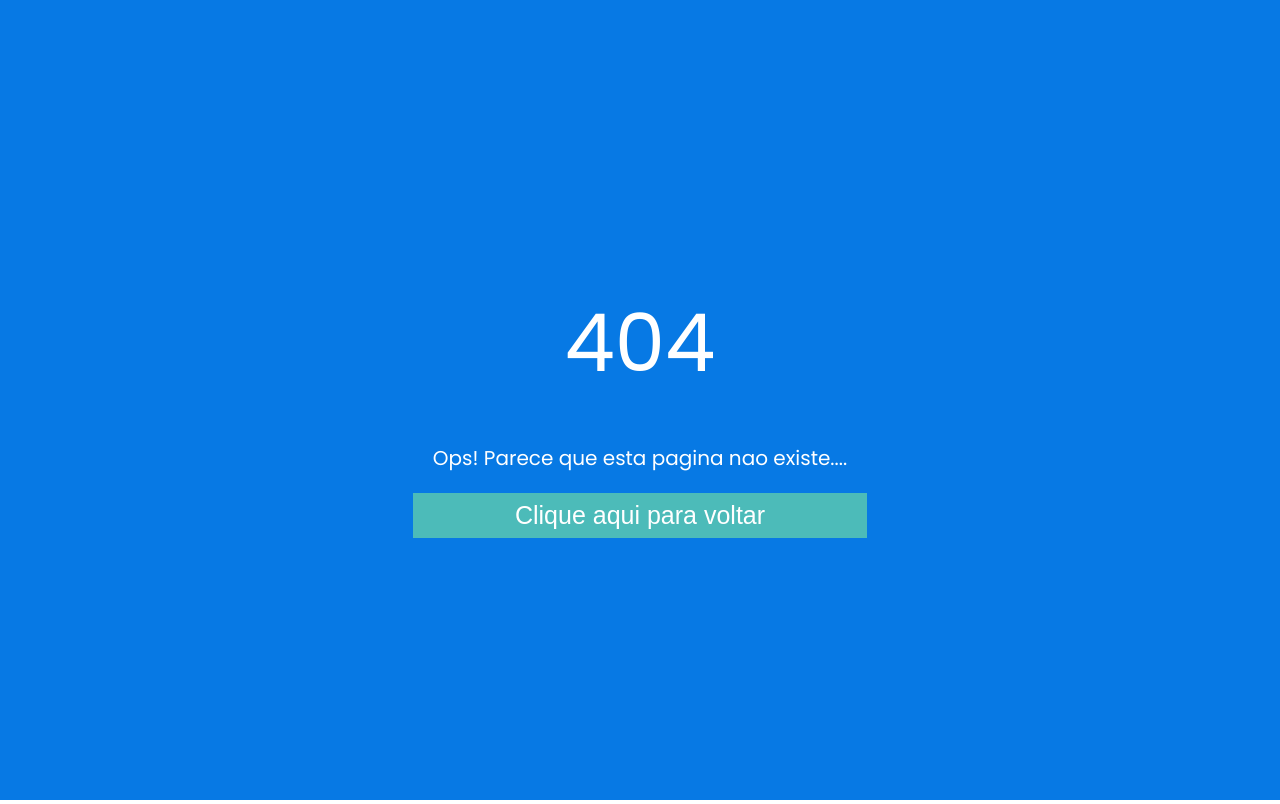
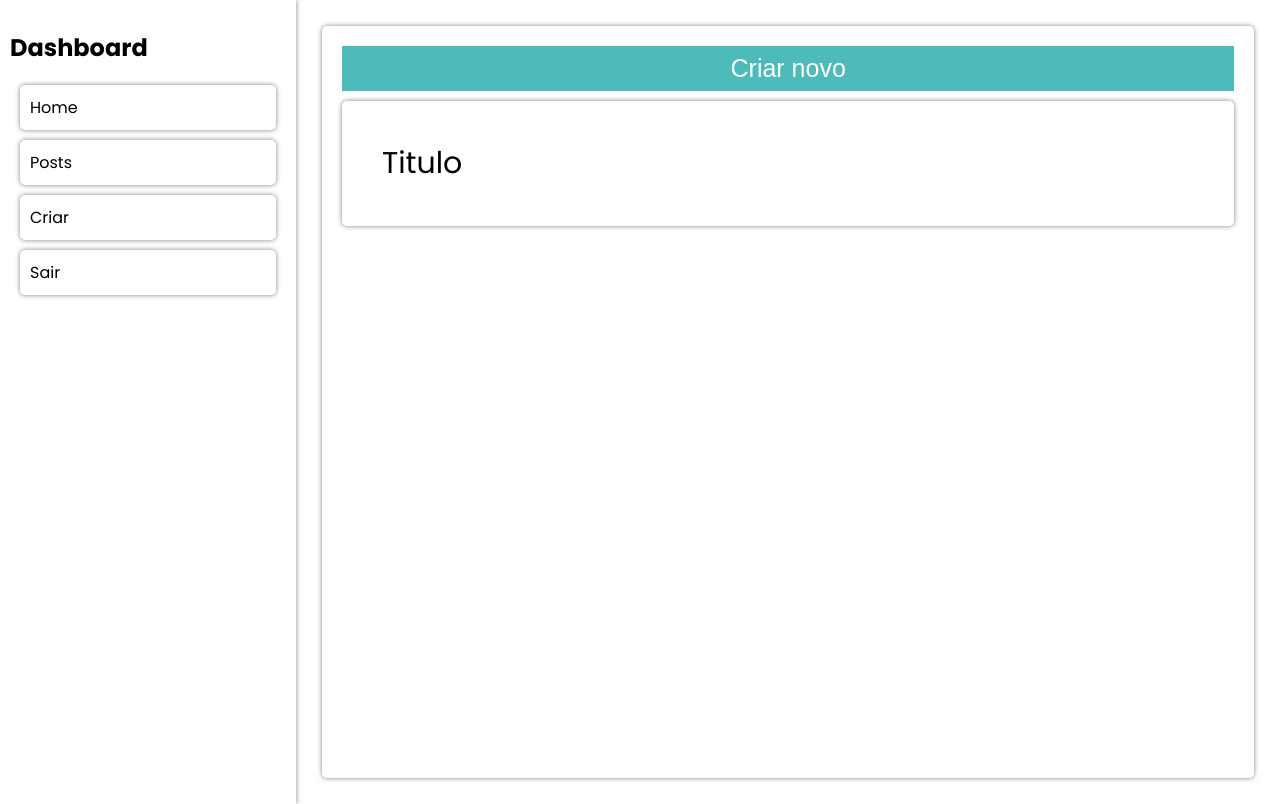
Before and after one commit to shumtz/cms, a React (Create React App) app in the folder client/: page /dashboard/posts in a window 1280 px wide. Before the commit this address had no page. Built offline with nearby package versions, Linux system fonts and the light colour scheme.

Commit message:
feat: page posts

```diff
--- a/client/src/App.tsx
+++ b/client/src/App.tsx
@@ -6,6 +6,7 @@ import Create from 'pages/Dashboard/Create';
 import Home from 'pages/Home';
 import Login from 'pages/Login';
 import RecoveryPassword from 'pages/RecoveryPassword';
+import Posts from 'pages/Dashboard/Posts';
 import './global.css';
 
 const App: React.FC = () => (
@@ -15,6 +16,7 @@ const App: React.FC = () => (
       <Route path="/login" component={Login} exact />
       <Route path="/recovery-password" component={RecoveryPassword} exact />
       <Route path="/dashboard" component={Dashboard} exact />
+      <Route path="/dashboard/posts" component={Posts} exact />
       <Route path="/dashboard/create" component={Create} exact />
       <Route path="*" component={erro404} exact />
     </Switch>
--- a/client/src/components/Sidebar/index.tsx
+++ b/client/src/components/Sidebar/index.tsx
@@ -7,6 +7,12 @@ const Menu = [
     data: {
       name: 'Home',
       link: '/dashboard',
+    },
+  },
+  {
+    data: {
+      name: 'Posts',
+      link: '/dashboard/posts',
     },
   },
   {
--- a/client/src/components/styles.js
+++ b/client/src/components/styles.js
@@ -7,6 +7,7 @@ export const Card = styled.div`
   box-shadow: 0px 0px 05px rgba(0, 0, 0, 0.5);
   padding: 20px;
   margin: ${(props) => props.margin};
+  box-sizing: border-box;
 `;
 
 export const Container = styled.div`
@@ -53,4 +54,8 @@ export const TextArea = styled.textarea`
   font-size: 20px;
 `;
 
+export const Switch = styled.input`
+  // Change code for Toggle Switch
+`;
+
 export const Form = styled.form``;
--- a/client/src/global.css
+++ b/client/src/global.css
@@ -9,3 +9,8 @@ body, html {
   font-weight: 400;
   box-sizing: border-box;
 }
+
+a {
+  text-decoration: none;
+  color: inherit;
+}
--- a/client/src/pages/Dashboard/Create/index.tsx
+++ b/client/src/pages/Dashboard/Create/index.tsx
@@ -3,7 +3,7 @@ import { Editor } from '@tinymce/tinymce-react';
 import SideBar from '../../../components/Sidebar';
 import { Container } from '../style';
 import {
-  Button, Card, Input, Form,
+  Button, Card, Input, Form, Switch, Label,
 } from '../../../components/styles';
 
 const Dashboard: React.FC = () => (
@@ -13,21 +13,27 @@ const Dashboard: React.FC = () => (
       <Form>
         <Input placeholder="Titulo" />
         <Editor
-          initialValue="<p>This is the initial content of the editor</p>"
+          apiKey="sr7pi472l09htcjfcm4ggostq1xs8q6c5e1s0wb7u62t681l"
           init={{
-            height: 500,
+            height: 620,
             menubar: false,
             plugins: [
               'advlist autolink lists link image charmap print preview anchor',
-              'searchreplace visualblocks code fullscreen',
+              'searchreplace visualblocks code fullscreen emoticons',
               'insertdatetime media table paste code help wordcount',
             ],
             toolbar:
              `undo redo | formatselect | bold italic backcolor |
              alignleft aligncenter alignright alignjustify |
-             bullist numlist outdent indent | removeformat | help`,
+             bullist numlist outdent indent | emoticons
+             insertdatetime code fullscreen | media removeformat |
+             help`,
           }}
         />
+        <Label>
+          Rascunho
+          <Switch type="checkbox" />
+        </Label>
         <Button>Enviar</Button>
       </Form>
     </Card>
--- /dev/null
+++ b/client/src/pages/Dashboard/Posts/index.tsx
@@ -0,0 +1,23 @@
+import React from 'react';
+import SideBar from '../../../components/Sidebar';
+import { Container } from '../style';
+import { Button, Card, Text } from '../../../components/styles';
+
+const Posts: React.FC = () => (
+  <Container>
+    <SideBar />
+    <Card margin="02%">
+      <Button>Criar novo</Button>
+      <Card margin="10px 0px">
+        <Text
+          fontSize="30px"
+          justifyContent="flex-start"
+        >
+          Titulo
+        </Text>
+      </Card>
+    </Card>
+  </Container>
+);
+
+export default Posts;
```
Also changed, not shown: 1 other file (tests, documents, lock files or other folders).
